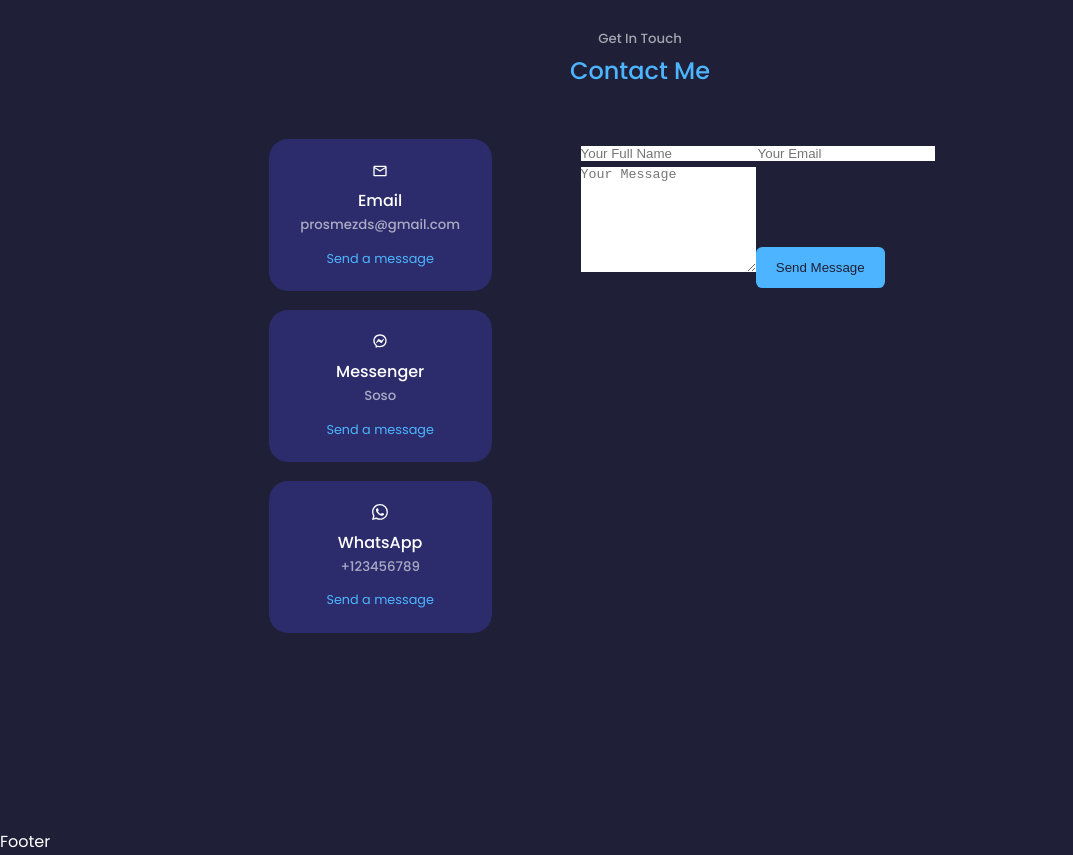
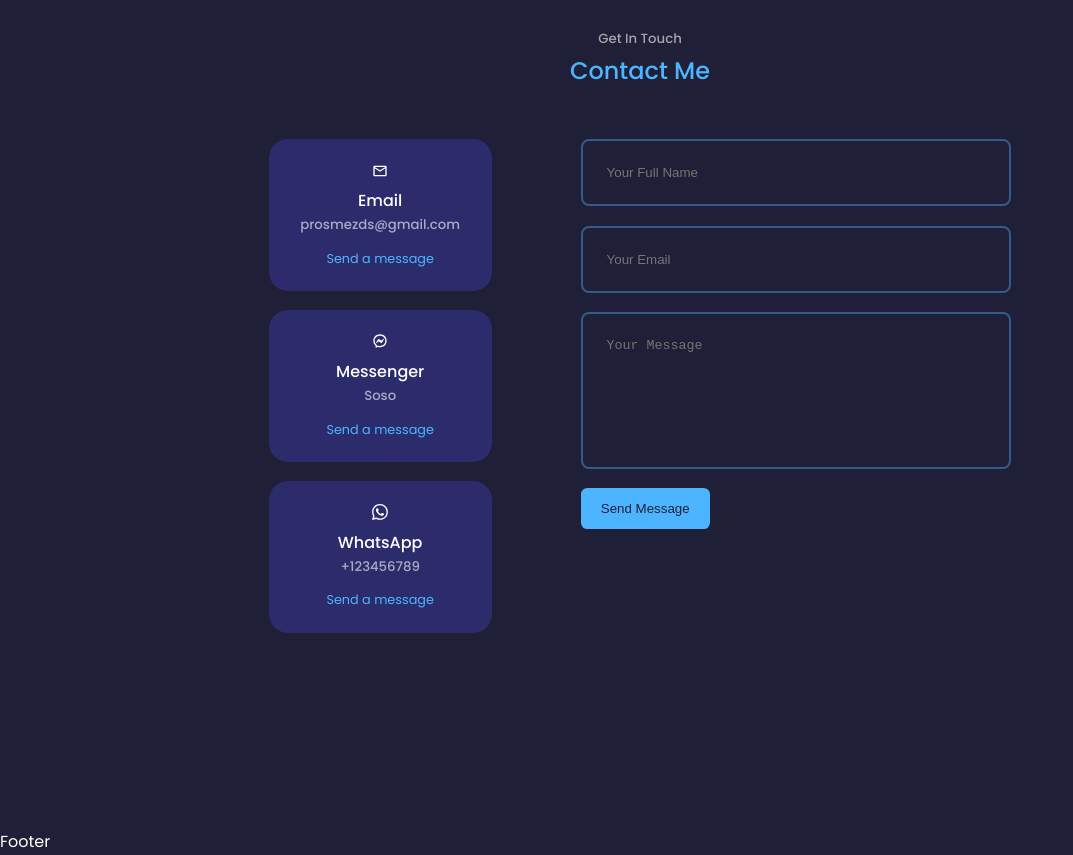
Before and after one commit to MezianeS/Portfolio-v2, a React (Create React App) app: page / in a window 1280 px wide. Shown: the part 5300-6155 px from the top of the page, without its empty margins (0-1073 px from the left). Built offline with nearby package versions, Linux system fonts and the light colour scheme.

Commit message:
Update contact.css
add contact form css

```diff
--- a/src/components/contact/contact.css
+++ b/src/components/contact/contact.css
@@ -42,3 +42,33 @@
 }
 
 /******************** FORM ***********************/
+
+form {
+    display: flex;
+    flex-direction: column;
+    gap: 1.2rem;
+}
+
+input, textarea {
+    width: 100%;
+    padding: 1.5rem;
+    border-radius: 0.5rem;
+    background: transparent;
+    border: 2px solid var(--color-primary-variant);
+    resize: none;
+    color: var(--color-white);
+}
+
+
+
+/*********** MEDIA QUERIES (medium) ***************/
+@media screen and (min-width: 600px) {
+
+}
+
+
+/*********** MEDIA QUERIES (long) ***************/
+
+@media screen and (min-width: 1024px) {
+
+}
```
